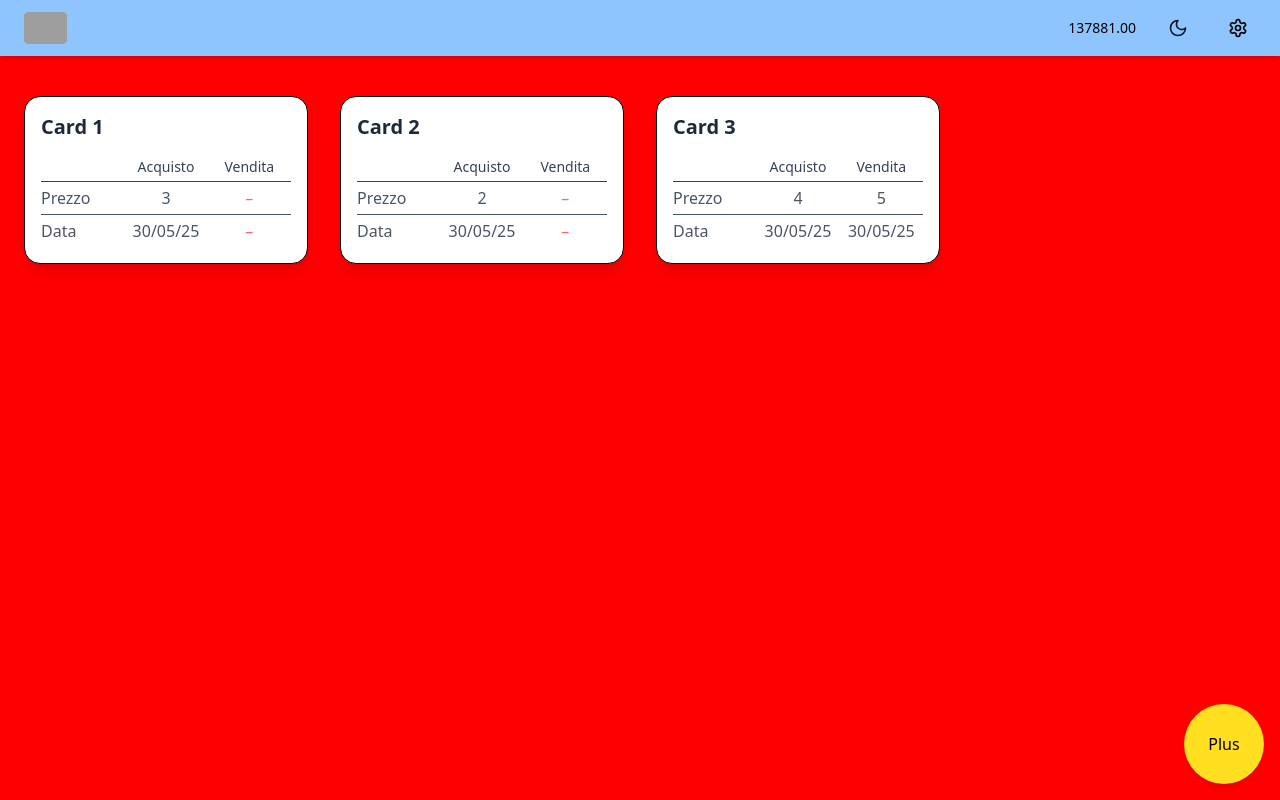
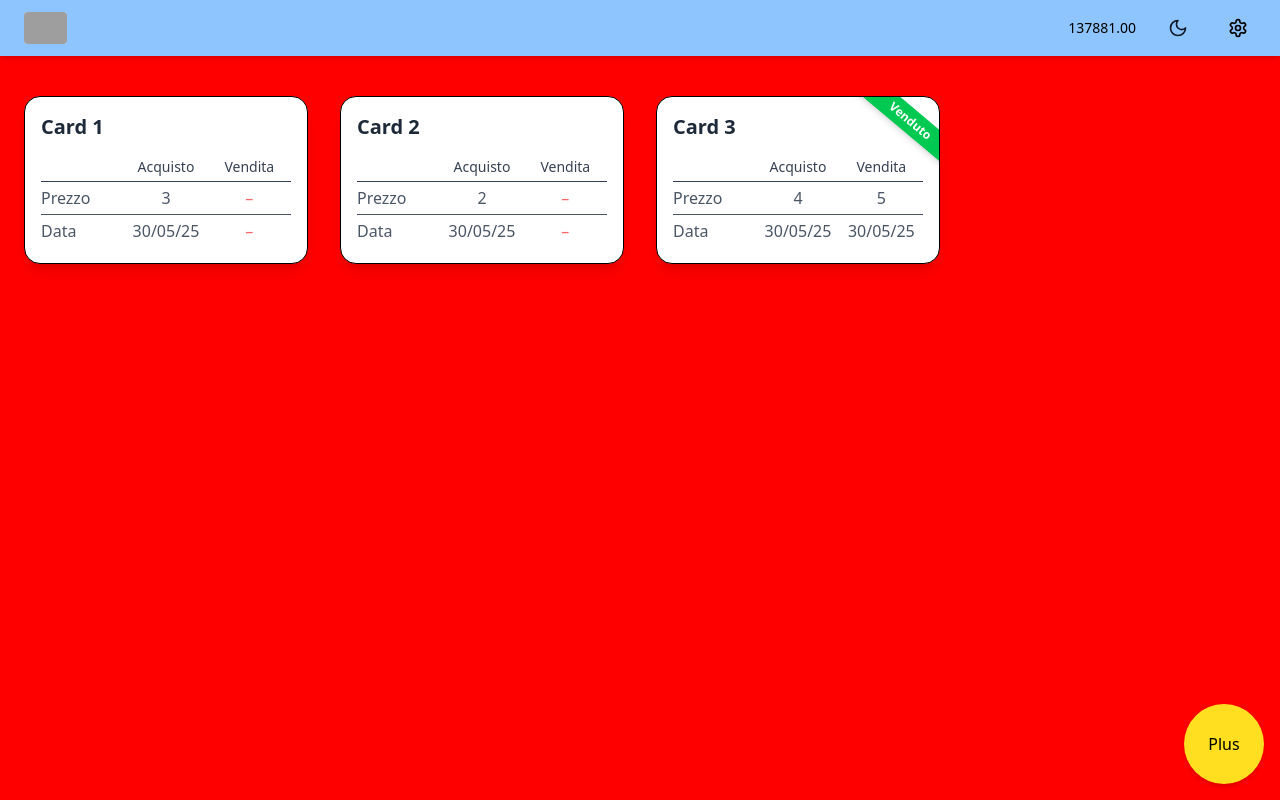
Before and after one commit to DenysPashkov/DropshipTracker, a React (Vite) app: page / in a window 1280 px wide. Built offline with nearby package versions, Linux system fonts and the light colour scheme; grey boxes are pictures that could not be loaded.

Commit message:
Updating Modal and Card UI

```diff
--- a/src/components/Card.tsx
+++ b/src/components/Card.tsx
@@ -5,7 +5,13 @@ export function Card({ cardProp }: { cardProp: CardProps }) {
     date.toLocaleDateString("it-IT", { day: "2-digit", month: "2-digit", year: "2-digit" });
 
   return (
-    <div className="bg-white rounded-2xl shadow-lg overflow-hidden border p-4 w-full h-full">
+    <div className="relative bg-white rounded-2xl shadow-lg overflow-hidden border p-4 w-full h-full">
+      {cardProp.vendita && (
+        <div className="absolute top-3 right-[-45px] transform rotate-40 bg-green-500 text-white text-xs font-bold px-12 py-1 shadow-md">
+          Venduto
+        </div>
+      )}
+
       <div className="space-y-4">
         <h2 className="text-xl font-semibold text-gray-800">{cardProp.name}</h2>
 
--- a/src/components/CardList.tsx
+++ b/src/components/CardList.tsx
@@ -18,7 +18,13 @@ export function CardList() {
     setShowVendita(!!item.vendita); // attiva checkbox se esiste già
   };
 
+  const handleDelete = () => {
+    console.log("Dati cencellati:", selectedCard);
+    setSelectedCard(null);
+  };
+
   const handleClose = () => {
+    console.log("Chiusa modale", selectedCard);
     setSelectedCard(null);
   };
 
@@ -61,7 +67,7 @@ export function CardList() {
       </div>
 
       {selectedCard && (
-        <Modal onClose={handleClose} onSave={handleSave}>
+        <Modal onClose={handleClose} onDelete={handleDelete} onSave={handleSave}>
           <form className="flex flex-col gap-4">
             <div>
               <label className="flex items-center gap-4 font-semibold">Nome</label>
--- a/src/components/Modal.tsx
+++ b/src/components/Modal.tsx
@@ -1,5 +1,6 @@
 type ModalProps = {
   onClose: () => void;
+  onDelete: () => void;
   onSave?: () => void; // opzionale
   children?: React.ReactNode; // contenuto generico dentro la modale
   saveLabel?: string; // testo bottone salva personalizzabile
@@ -7,6 +8,7 @@ type ModalProps = {
 
 export function Modal({
   onClose,
+  onDelete,
   onSave,
   children,
   saveLabel = "Salva",
@@ -14,15 +16,22 @@ export function Modal({
   return (
     <div className="fixed inset-0 backdrop-blur bg-opacity-50 flex justify-center items-center z-50">
       <div className="bg-white p-6 rounded-xl shadow-xl max-w-md w-full relative">
+        <button
+          onClick={onClose}
+          className="absolute top-2 right-4 text-gray-500 hover:text-gray-700 text-xl font-bold"
+          aria-label="Chiudi modale"
+        >
+          &times;
+        </button>
         <div className="mt-4 text-right">{children}</div>
 
         <div className="mt-6 flex justify-center gap-6">
           <button
             className="bg-blue-600 text-white px-4 py-2 rounded hover:bg-blue-700 transition-colors"
-            onClick={onClose}
+            onClick={onDelete}
             aria-label="Chiudi modale"
           >
-            Chiudi
+            Elimina
           </button>
 
           {onSave && (
```
